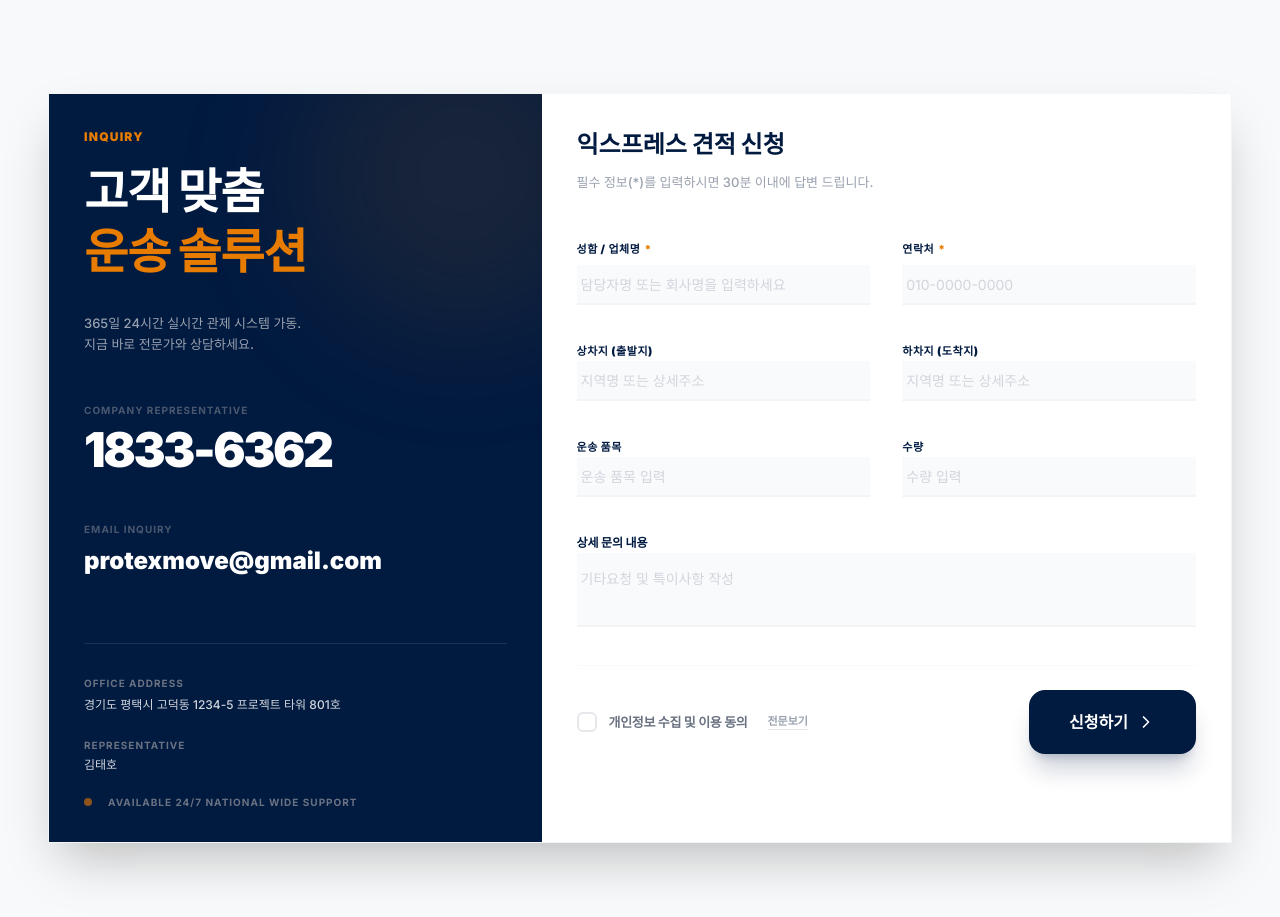
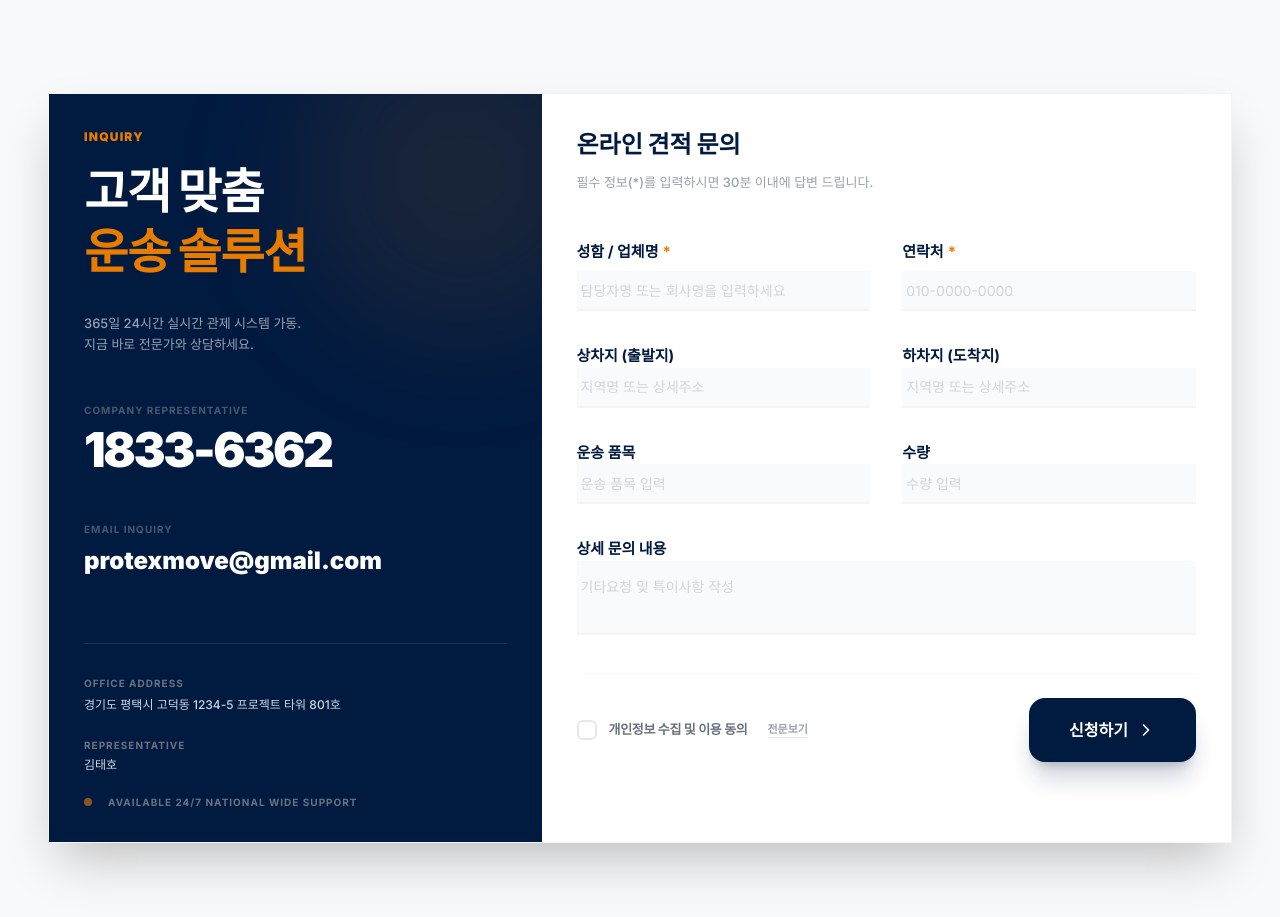
Before and after one commit to leedonghyun79/freight, a Next.js app: page / in a window 1280 px wide. Shown: the part 4320-5237 px from the top of the page. Built offline with nearby package versions, Linux system fonts and the light colour scheme.

Commit message:
폼 양식 스타일 변경

```diff
--- a/src/components/ContactSection.tsx
+++ b/src/components/ContactSection.tsx
@@ -157,14 +157,14 @@ export default function ContactSection() {
                   exit={{ opacity: 0, x: -20 }}
                 >
                   <div className="mb-12">
-                    <h3 className="text-2xl font-black text-primary-navy mb-3">익스프레스 견적 신청</h3>
+                    <h3 className="text-2xl font-black text-primary-navy mb-3">온라인 견적 문의</h3>
                     <p className="text-gray-400 text-[13px] font-medium">필수 정보(*)를 입력하시면 30분 이내에 답변 드립니다.</p>
                   </div>
 
                   <form onSubmit={handleSubmit} className="space-y-8">
                     <div className="grid grid-cols-1 md:grid-cols-2 gap-8">
                       <div className="space-y-2 group">
-                        <label className="text-[11px] font-black text-primary-navy flex items-center uppercase tracking-wider">
+                        <label className="text-[15px] font-bold text-primary-navy flex items-center">
                           성함 / 업체명 <span className="text-primary-orange ml-1">*</span>
                         </label>
                         <input
@@ -174,11 +174,11 @@ export default function ContactSection() {
                           placeholder="담당자명 또는 회사명을 입력하세요"
                           className="w-full bg-gray-50 border-b-2 border-gray-100 h-10 px-1 focus:outline-none focus:border-primary-orange transition-all text-primary-navy font-bold placeholder:text-gray-300 placeholder:font-normal text-sm"
                           value={formData.name}
-                           onChange={(e) => setFormData({...formData, name: e.target.value})}
+                          onChange={(e) => setFormData({ ...formData, name: e.target.value })}
                         />
                       </div>
                       <div className="space-y-2 group">
-                        <label className="text-[11px] font-black text-primary-navy flex items-center uppercase tracking-wider">
+                        <label className="text-[15px] font-bold text-primary-navy flex items-center">
                           연락처 <span className="text-primary-orange ml-1">*</span>
                         </label>
                         <input
@@ -188,65 +188,65 @@ export default function ContactSection() {
                           maxLength={13}
                           className="w-full bg-gray-50 border-b-2 border-gray-100 h-10 px-1 focus:outline-none focus:border-primary-orange transition-all text-primary-navy font-bold placeholder:text-gray-300 placeholder:font-normal text-sm"
                           value={formData.phone}
-                           onChange={(e) => setFormData({...formData, phone: formatPhoneNumber(e.target.value)})}
+                          onChange={(e) => setFormData({ ...formData, phone: formatPhoneNumber(e.target.value) })}
                         />
                       </div>
                     </div>
 
                     <div className="grid grid-cols-1 md:grid-cols-2 gap-8">
                       <div className="space-y-2">
-                        <label className="text-[11px] font-black text-primary-navy uppercase tracking-wider">상차지 (출발지)</label>
+                        <label className="text-[15px] font-bold text-primary-navy">상차지 (출발지)</label>
                         <input
                           type="text"
                           placeholder="지역명 또는 상세주소"
                           className="w-full bg-gray-50 border-b-2 border-gray-100 h-10 px-1 focus:outline-none focus:border-primary-orange transition-all text-primary-navy font-bold placeholder:text-gray-300 placeholder:font-normal text-sm"
                           value={formData.startLoc}
-                           onChange={(e) => setFormData({...formData, startLoc: e.target.value})}
+                          onChange={(e) => setFormData({ ...formData, startLoc: e.target.value })}
                         />
                       </div>
                       <div className="space-y-2">
-                        <label className="text-[11px] font-black text-primary-navy uppercase tracking-wider">하차지 (도착지)</label>
+                        <label className="text-[15px] font-bold text-primary-navy">하차지 (도착지)</label>
                         <input
                           type="text"
                           placeholder="지역명 또는 상세주소"
                           className="w-full bg-gray-50 border-b-2 border-gray-100 h-10 px-1 focus:outline-none focus:border-primary-orange transition-all text-primary-navy font-bold placeholder:text-gray-300 placeholder:font-normal text-sm"
                           value={formData.endLoc}
-                           onChange={(e) => setFormData({...formData, endLoc: e.target.value})}
+                          onChange={(e) => setFormData({ ...formData, endLoc: e.target.value })}
                         />
                       </div>
                     </div>
 
                     <div className="grid grid-cols-1 md:grid-cols-2 gap-8">
                       <div className="space-y-2">
-                        <label className="text-[11px] font-black text-primary-navy uppercase tracking-wider">운송 품목</label>
+                        <label className="text-[15px] font-bold text-primary-navy">운송 품목</label>
                         <input
                           type="text"
                           placeholder="운송 품목 입력"
                           className="w-full bg-gray-50 border-b-2 border-gray-100 h-10 px-1 focus:outline-none focus:border-primary-orange transition-all text-primary-navy font-bold placeholder:text-gray-300 placeholder:font-normal text-[13px] md:text-sm"
                           value={formData.item}
-                           onChange={(e) => setFormData({...formData, item: e.target.value})}
+                          onChange={(e) => setFormData({ ...formData, item: e.target.value })}
                         />
                       </div>
                       <div className="space-y-2">
-                        <label className="text-[11px] font-black text-primary-navy uppercase tracking-wider">수량</label>
+                        <label className="text-[15px] font-bold text-primary-navy">수량</label>
                         <input
                           type="text"
                           placeholder="수량 입력"
                           className="w-full bg-gray-50 border-b-2 border-gray-100 h-10 px-1 focus:outline-none focus:border-primary-orange transition-all text-primary-navy font-bold placeholder:text-gray-300 placeholder:font-normal text-[13px] md:text-sm"
                           value={formData.quantity}
-                           onChange={(e) => setFormData({...formData, quantity: e.target.value})}
+                          onChange={(e) => setFormData({ ...formData, quantity: e.target.value })}
                         />
                       </div>
                     </div>
 
                     <div className="space-y-2">
-                      <label className="text-xs font-black text-primary-navy">상세 문의 내용</label>
+                      <label className="text-[15px] font-bold text-primary-navy">상세 문의 내용</label>
                       <textarea
                         rows={2}
                         placeholder="기타요청 및 특이사항 작성"
                         className="w-full bg-gray-50 border-b-2 border-gray-100 py-4 px-1 focus:outline-none focus:border-primary-orange transition-all text-primary-navy font-bold resize-none placeholder:text-gray-300 placeholder:font-normal text-[13px] md:text-sm"
                         value={formData.message}
-                        onChange={(e) => setFormData({...formData, message: e.target.value})}
+                        onChange={(e) => setFormData({ ...formData, message: e.target.value })}
                       />
                     </div>
 
```
Lines whose indentation alone changed are shown as unchanged.
